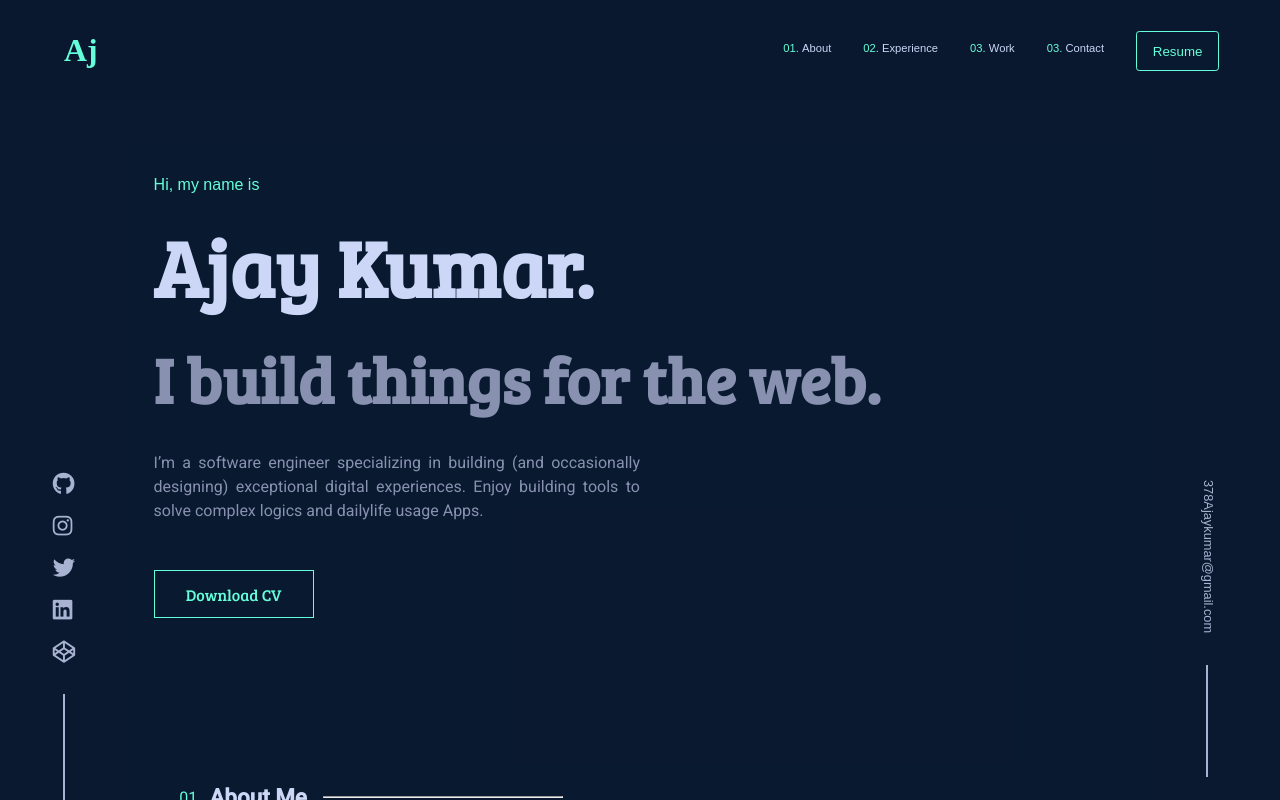
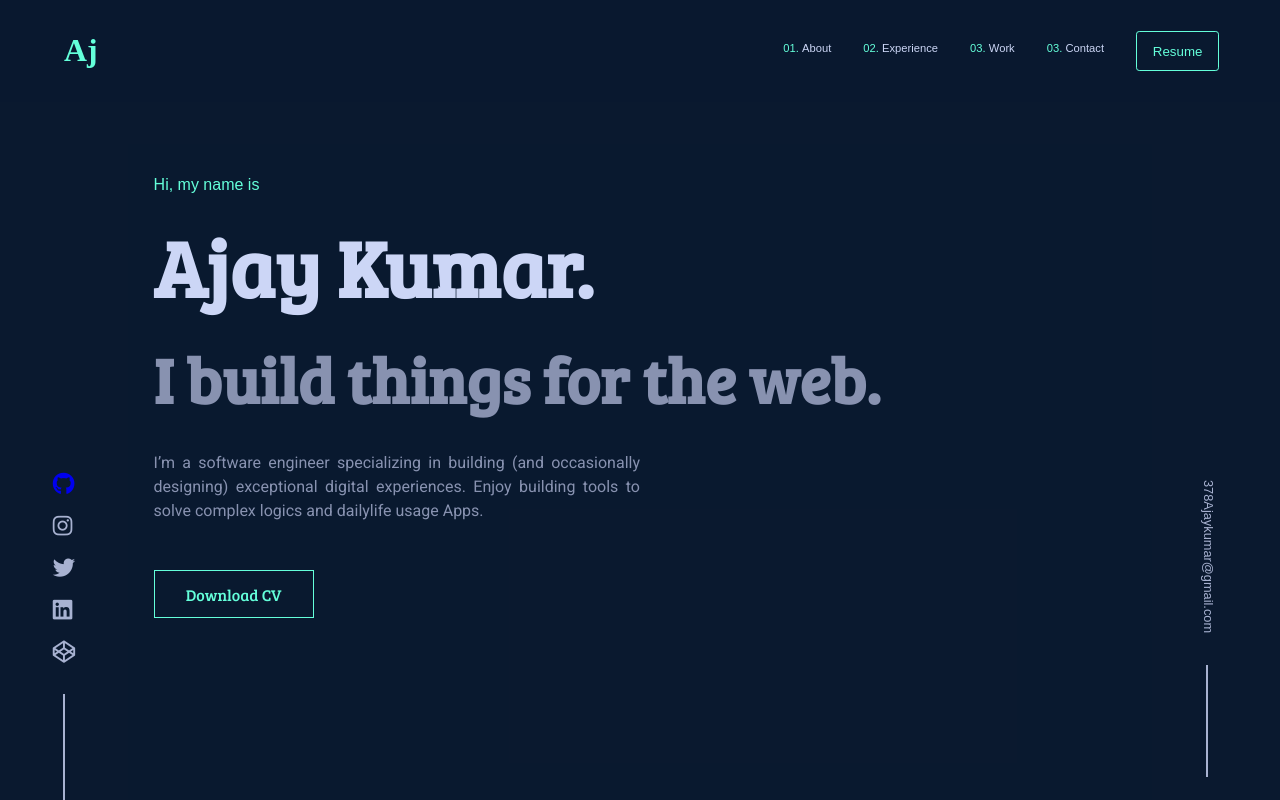
Before and after one commit to Ajaykumaraw/nv-portfolio, an Angular app: page / in a window 1280 px wide. Built offline with nearby package versions, Linux system fonts and the light colour scheme; a web font is replaced by a local one.

Commit message:
res done

```diff
--- a/src/app/about-me/about-me.component.html
+++ b/src/app/about-me/about-me.component.html
@@ -1,4 +1,4 @@
-<div class="aboutMe-sec">
+<div class="aboutMe-sec" #about>
         <div class="about-content">
             <div class="content-box">
                 <div class="ab-hd">
--- a/src/app/app.component.css
+++ b/src/app/app.component.css
@@ -23,8 +23,11 @@
 }
 .router{
     width: 80%;
-    height: 200vh;
-    margin: 0rem auto;
+    height: 9vh;
+    margin-left: auto;
+    margin-right: auto;
+    margin-top: 7rem;
+
     background: var(--primary-color);
 }
 .social-icon{
--- a/src/app/app.component.html
+++ b/src/app/app.component.html
@@ -1,6 +1,6 @@
 <div class="main">
     <div class="social-icon">
-        <div class="github icon-s"> <i class="fa-brands fa-github"></i></div>
+        <div class="github icon-s"><a href="https://github.com/Ajaykumaraw"><i class="fa-brands fa-github"></i></a></div>
         <div class="instgram icon-s"><i class="fa-brands fa-instagram"></i></div>
         <div class="twiter icon-s"><i class="fa-brands fa-twitter"></i></div>
         <div class="linkdin icon-s"><i class="fa-brands fa-linkedin"></i></div>
@@ -15,9 +15,10 @@
       <app-header></app-header>
   </div>
   <div class="router">
-    <app-intro-section></app-intro-section>
-    <app-about-me></app-about-me>
-    <app-work-experience></app-work-experience>
+    <!-- <router-outlet></router-outlet> -->
+    <app-intro-section #intro></app-intro-section>
+    <app-about-me #about></app-about-me>
+    <app-work-experience #exp></app-work-experience>
     <app-projects></app-projects>
     <app-get-in-touch></app-get-in-touch>
   </div>
--- a/src/app/get-in-touch/get-in-touch.component.css
+++ b/src/app/get-in-touch/get-in-touch.component.css
@@ -57,12 +57,16 @@
     text-align: center;
     color: var(--text-color-light);
 }
+.social-icon{
+    display: none;
+}
 
 @media only screen and (max-width: 800px){
       .getIntouch-sec{
         width: 100%;
         height: max-content;
         margin-top: 2rem;
+        padding-top: 5rem;
     }
     .content{
         width: 90%;
@@ -114,7 +118,7 @@
     .footer{
         width: 100%;
         height: 1rem;
-        margin-top: 6.5rem;
+        margin-top: 12.5rem;
         font-size: .8rem;
         font-family: 'Martian Mono', sans-serif;
         font-weight: 300;
@@ -124,7 +128,7 @@
     .social-icon{
         width: 100%;
         color: var(--green-light);
-        margin-top: .2rem;
+        margin-top: 4.5rem;
     }
     .f-icons{
         width: 75%;
--- a/src/app/header/header.component.css
+++ b/src/app/header/header.component.css
@@ -181,7 +181,8 @@
         cursor: pointer;
     }
     .nav-links{
-        width: 50%;
+        display: none;
+        /* width: 50%;
         height: 100vh;
         font-size: .5rem;
         display: block;
@@ -192,7 +193,7 @@
         top: 0;
         color: #fff;
         background: rgb(19, 45, 63);
-        transition: width .5s;
+        transition: width .5s; */
     }
     .nav-links .clmn{
         width: 1rem;
--- a/src/app/header/header.component.html
+++ b/src/app/header/header.component.html
@@ -10,10 +10,10 @@
             <i class="fa-solid fa-xmark"></i>
         </div>
         <ul>
-            <li><a href=""><div class="spanw"><span>01.</span></div> <div>About</div></a></li>
-            <li><a href=""><div class="spanw"><span>02.</span></div> <div>Experience</div></a></li>
-            <li class="work"><a href=""><div class="spanw"><span>03.</span></div> <div>Work</div></a></li>
-            <li><a href=""> <div class="spanw"><span>03.</span></div> <div>Contact</div></a></li>
+            <li><a href="/about"><div class="spanw"><span>01.</span></div> <div>About</div></a></li>
+            <li ><a href="" routerLink="/workexperience"><div class="spanw"><span>02.</span></div> <div>Experience</div></a></li>
+            <li><a href=""  routerLink="/projects"><div class="spanw"><span>03.</span></div> <div>Work</div></a></li>
+            <li><a href="" routerLink="/getIntouch"> <div class="spanw"><span>03.</span></div> <div>Contact</div></a></li>
         </ul>
         <div class="resume-btn">
             <button (click)="tgmn()">Resume</button>
--- a/src/app/header/header.component.ts
+++ b/src/app/header/header.component.ts
@@ -1,4 +1,5 @@
 import { Component, ElementRef, OnInit, ViewChild } from '@angular/core';
+import { Router } from '@angular/router';
 
 @Component({
   selector: 'app-header',
@@ -11,7 +12,7 @@ export class HeaderComponent implements OnInit {
   @ViewChild('links') navlinks!:ElementRef;
   @ViewChild('clicon') mnClose!:ElementRef;
 
-  constructor() { }
+  constructor(private router:Router) { }
 
   ngOnInit(): void {
     // this.navlinks.classList.value = "nav-links-new";
@@ -31,4 +32,7 @@ export class HeaderComponent implements OnInit {
     this.mnClose.nativeElement.classList = 'clmn-cl';
   }
 
+  scroll(element:any) {
+    window.scrollTo(element.yPosition);
 }
+}
--- a/src/app/intro-section/intro-section.component.css
+++ b/src/app/intro-section/intro-section.component.css
@@ -1,7 +1,7 @@
 .intro-sec{
     width: 100%;
     margin-top: 3rem;
-    height: 80vh;
+    height: 82vh;
     background: var(--primary-color);
 }
 .content{
```
Also changed, not shown: src/app/app-routing.module.ts (+10 -0 lines).
